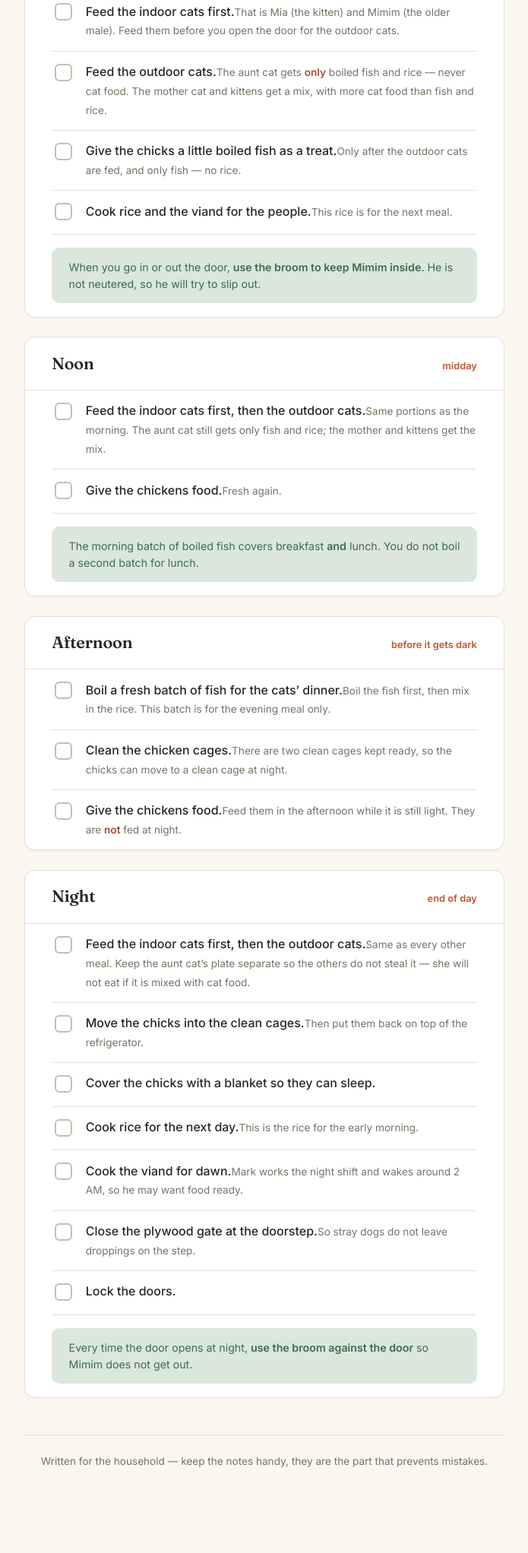
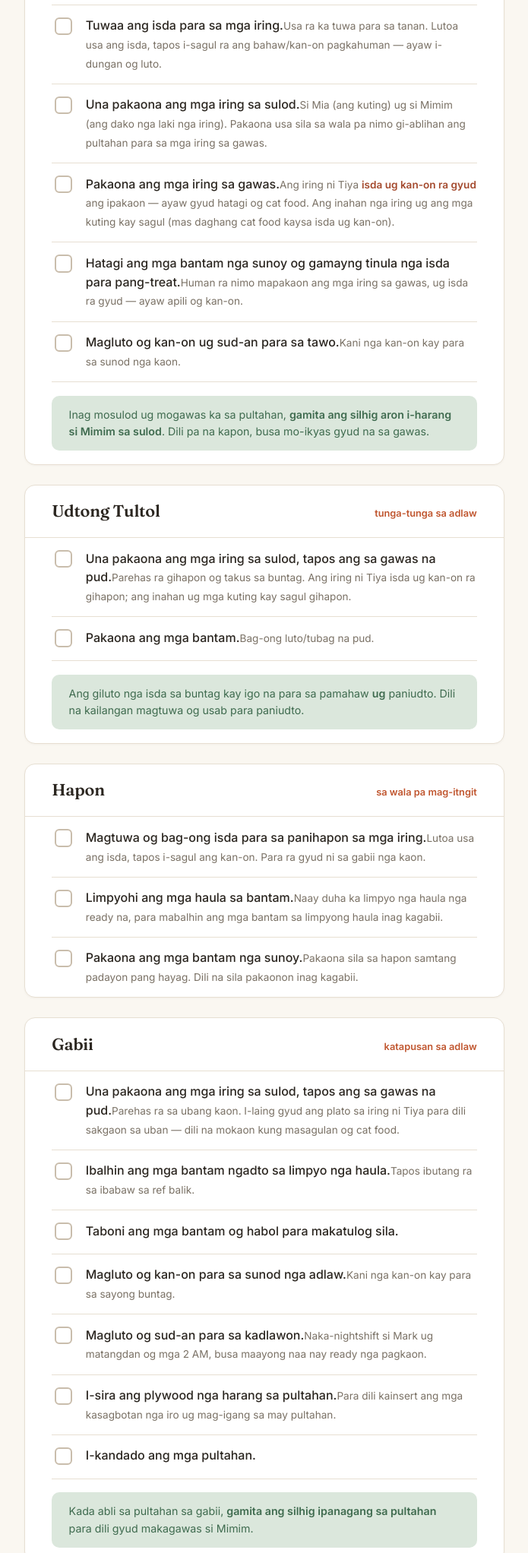
Before and after one commit to markkennethbadilla/public-family-hub, a plain HTML site: page house/cat-chicken-care/index.html in a window 1280 px wide. Shown: the part 734-2778 px from the top of the page at 76% size, without its empty margins (292-987 px from the left). Drawn offline with Linux system fonts and the light colour scheme.

Commit message:
Translate cat & chicken care checklist to Bisaya (Cebuano)
The helper-facing page is now in Bisaya for the household to read directly.

```diff
--- a/house/cat-chicken-care/index.html
+++ b/house/cat-chicken-care/index.html
@@ -3,7 +3,7 @@
 <head>
 <meta charset="utf-8">
 <meta name="viewport" content="width=device-width, initial-scale=1">
-<title>Daily Cat &amp; Chicken Care</title>
+<title>Adlaw-adlaw nga Pag-atiman sa Iring ug Bantam</title>
 <link rel="preconnect" href="https://fonts.googleapis.com">
 <link rel="preconnect" href="https://fonts.gstatic.com" crossorigin>
 <link href="https://fonts.googleapis.com/css2?family=Fraunces:ital,opsz,wght@0,9..144,500;0,9..144,600;0,9..144,700;1,9..144,500&family=Inter:wght@400;500;600;700&display=swap" rel="stylesheet">
@@ -90,64 +90,64 @@
 <body>
 <div class="wrap">
   <header>
-    <div class="eyebrow">Daily Routine</div>
-    <h1>Cat &amp; Chicken Care</h1>
-    <div class="lead">Tick each task as you finish it. The list resets every morning. Read the notes on each item &mdash; they stop the small mistakes (who eats what, closing the broom, not feeding at night).</div>
+    <div class="eyebrow">Adlaw-adlaw nga Routine</div>
+    <h1>Pag-atiman sa Iring ug Manok (Bantam)</h1>
+    <div class="lead">I-check ra matag buluhaton inag mahuman nimo. Mo-reset ra ni kada buntag. Basaha gyud ang mga note sa matag item &mdash; para dili magkabuang (kinsay pakaonon, pag-harang sa silhig, ug dili magpakaw inag kagabii).</div>
   </header>
 
   <div class="reset-row">
-    <button class="reset" id="resetBtn">Clear the list for a new day</button>
+    <button class="reset" id="resetBtn">I-clear ang listahan para sa bag-ong adlaw</button>
   </div>
   <div class="progress" id="progress"></div>
 
   <section data-day="morning">
-    <div class="sec-head"><h2>Morning</h2><span class="when">start of day</span></div>
+    <div class="sec-head"><h2>Buntag</h2><span class="when">sugod sa adlaw</span></div>
     <div class="sec-body">
-      <label class="task"><input type="checkbox" data-k="m1"><span class="txt"><span class="t">Move the chicken cages from on top of the refrigerator to the bedroom.</span><span class="note">Stack them one on top of the other, in a high place, so the cats cannot reach them &mdash; and so the chicks get sunlight.</span></span></label>
-      <label class="task"><input type="checkbox" data-k="m2"><span class="txt"><span class="t">Open the plywood gate at the doorstep.</span><span class="note">Do this before feeding the outdoor cats, so they can be reached.</span></span></label>
-      <label class="task"><input type="checkbox" data-k="m3"><span class="txt"><span class="t">Give the chickens food.</span><span class="note">They like it fresh, so refill even if some is left.</span></span></label>
-      <label class="task"><input type="checkbox" data-k="m4"><span class="txt"><span class="t">Boil the fish for the cats.</span><span class="note">One batch for all of them. Boil the fish first, then mix the rice in after &mdash; not together.</span></span></label>
-      <label class="task"><input type="checkbox" data-k="m5"><span class="txt"><span class="t">Feed the indoor cats first.</span><span class="note">That is Mia (the kitten) and Mimim (the older male). Feed them before you open the door for the outdoor cats.</span></span></label>
-      <label class="task"><input type="checkbox" data-k="m6"><span class="txt"><span class="t">Feed the outdoor cats.</span><span class="note">The aunt cat gets <b>only</b> boiled fish and rice &mdash; never cat food. The mother cat and kittens get a mix, with more cat food than fish and rice.</span></span></label>
-      <label class="task"><input type="checkbox" data-k="m7"><span class="txt"><span class="t">Give the chicks a little boiled fish as a treat.</span><span class="note">Only after the outdoor cats are fed, and only fish &mdash; no rice.</span></span></label>
-      <label class="task"><input type="checkbox" data-k="m8"><span class="txt"><span class="t">Cook rice and the viand for the people.</span><span class="note">This rice is for the next meal.</span></span></label>
-      <div class="aside">When you go in or out the door, <b>use the broom to keep Mimim inside</b>. He is not neutered, so he will try to slip out.</div>
+      <label class="task"><input type="checkbox" data-k="m1"><span class="txt"><span class="t">Ibalhin ang haula sa mga bantam gikan sa ibabaw sa ref adto sa kwarto.</span><span class="note">I-patong-patong ra sa taas nga dapit para dili maabot sa mga iring &mdash; ug para ma-initan sab ang mga bantam nga sunoy.</span></span></label>
+      <label class="task"><input type="checkbox" data-k="m2"><span class="txt"><span class="t">Ablihi ang plywood nga harang sa pultahan.</span><span class="note">Himoa ni sa wala pa nimo gi-pakaon ang mga iring sa gawas, para dali ra sila maabot.</span></span></label>
+      <label class="task"><input type="checkbox" data-k="m3"><span class="txt"><span class="t">Pakaona ang mga bantam nga sunoy.</span><span class="note">Gusto ni silag bag-ong tuwad/pagkaon, busa pun-i ra gihapon masking naa pay nahabilin.</span></span></label>
+      <label class="task"><input type="checkbox" data-k="m4"><span class="txt"><span class="t">Tuwaa ang isda para sa mga iring.</span><span class="note">Usa ra ka tuwa para sa tanan. Lutoa usa ang isda, tapos i-sagul ra ang bahaw/kan-on pagkahuman &mdash; ayaw i-dungan og luto.</span></span></label>
+      <label class="task"><input type="checkbox" data-k="m5"><span class="txt"><span class="t">Una pakaona ang mga iring sa sulod.</span><span class="note">Si Mia (ang kuting) ug si Mimim (ang dako nga laki nga iring). Pakaona usa sila sa wala pa nimo gi-ablihan ang pultahan para sa mga iring sa gawas.</span></span></label>
+      <label class="task"><input type="checkbox" data-k="m6"><span class="txt"><span class="t">Pakaona ang mga iring sa gawas.</span><span class="note">Ang iring ni Tiya <b>isda ug kan-on ra gyud</b> ang ipakaon &mdash; ayaw gyud hatagi og cat food. Ang inahan nga iring ug ang mga kuting kay sagul (mas daghang cat food kaysa isda ug kan-on).</span></span></label>
+      <label class="task"><input type="checkbox" data-k="m7"><span class="txt"><span class="t">Hatagi ang mga bantam nga sunoy og gamayng tinula nga isda para pang-treat.</span><span class="note">Human ra nimo mapakaon ang mga iring sa gawas, ug isda ra gyud &mdash; ayaw apili og kan-on.</span></span></label>
+      <label class="task"><input type="checkbox" data-k="m8"><span class="txt"><span class="t">Magluto og kan-on ug sud-an para sa tawo.</span><span class="note">Kani nga kan-on kay para sa sunod nga kaon.</span></span></label>
+      <div class="aside">Inag mosulod ug mogawas ka sa pultahan, <b>gamita ang silhig aron i-harang si Mimim sa sulod</b>. Dili pa na kapon, busa mo-ikyas gyud na sa gawas.</div>
     </div>
   </section>
 
   <section data-day="noon">
-    <div class="sec-head"><h2>Noon</h2><span class="when">midday</span></div>
+    <div class="sec-head"><h2>Udtong Tultol</h2><span class="when">tunga-tunga sa adlaw</span></div>
     <div class="sec-body">
-      <label class="task"><input type="checkbox" data-k="n1"><span class="txt"><span class="t">Feed the indoor cats first, then the outdoor cats.</span><span class="note">Same portions as the morning. The aunt cat still gets only fish and rice; the mother and kittens get the mix.</span></span></label>
-      <label class="task"><input type="checkbox" data-k="n2"><span class="txt"><span class="t">Give the chickens food.</span><span class="note">Fresh again.</span></span></label>
-      <div class="aside">The morning batch of boiled fish covers breakfast <b>and</b> lunch. You do not boil a second batch for lunch.</div>
+      <label class="task"><input type="checkbox" data-k="n1"><span class="txt"><span class="t">Una pakaona ang mga iring sa sulod, tapos ang sa gawas na pud.</span><span class="note">Parehas ra gihapon og takus sa buntag. Ang iring ni Tiya isda ug kan-on ra gihapon; ang inahan ug mga kuting kay sagul gihapon.</span></span></label>
+      <label class="task"><input type="checkbox" data-k="n2"><span class="txt"><span class="t">Pakaona ang mga bantam.</span><span class="note">Bag-ong luto/tubag na pud.</span></span></label>
+      <div class="aside">Ang giluto nga isda sa buntag kay igo na para sa pamahaw <b>ug</b> paniudto. Dili na kailangan magtuwa og usab para paniudto.</div>
     </div>
   </section>
 
   <section data-day="afternoon">
-    <div class="sec-head"><h2>Afternoon</h2><span class="when">before it gets dark</span></div>
+    <div class="sec-head"><h2>Hapon</h2><span class="when">sa wala pa mag-itngit</span></div>
     <div class="sec-body">
-      <label class="task"><input type="checkbox" data-k="a1"><span class="txt"><span class="t">Boil a fresh batch of fish for the cats&rsquo; dinner.</span><span class="note">Boil the fish first, then mix in the rice. This batch is for the evening meal only.</span></span></label>
-      <label class="task"><input type="checkbox" data-k="a2"><span class="txt"><span class="t">Clean the chicken cages.</span><span class="note">There are two clean cages kept ready, so the chicks can move to a clean cage at night.</span></span></label>
-      <label class="task"><input type="checkbox" data-k="a3"><span class="txt"><span class="t">Give the chickens food.</span><span class="note">Feed them in the afternoon while it is still light. They are <b>not</b> fed at night.</span></span></label>
+      <label class="task"><input type="checkbox" data-k="a1"><span class="txt"><span class="t">Magtuwa og bag-ong isda para sa panihapon sa mga iring.</span><span class="note">Lutoa usa ang isda, tapos i-sagul ang kan-on. Para ra gyud ni sa gabii nga kaon.</span></span></label>
+      <label class="task"><input type="checkbox" data-k="a2"><span class="txt"><span class="t">Limpyohi ang mga haula sa bantam.</span><span class="note">Naay duha ka limpyo nga haula nga ready na, para mabalhin ang mga bantam sa limpyong haula inag kagabii.</span></span></label>
+      <label class="task"><input type="checkbox" data-k="a3"><span class="txt"><span class="t">Pakaona ang mga bantam nga sunoy.</span><span class="note">Pakaona sila sa hapon samtang padayon pang hayag. Dili na sila pakaonon inag kagabii.</span></span></label>
     </div>
   </section>
 
   <section data-day="night">
-    <div class="sec-head"><h2>Night</h2><span class="when">end of day</span></div>
+    <div class="sec-head"><h2>Gabii</h2><span class="when">katapusan sa adlaw</span></div>
     <div class="sec-body">
-      <label class="task"><input type="checkbox" data-k="e1"><span class="txt"><span class="t">Feed the indoor cats first, then the outdoor cats.</span><span class="note">Same as every other meal. Keep the aunt cat&rsquo;s plate separate so the others do not steal it &mdash; she will not eat if it is mixed with cat food.</span></span></label>
-      <label class="task"><input type="checkbox" data-k="e2"><span class="txt"><span class="t">Move the chicks into the clean cages.</span><span class="note">Then put them back on top of the refrigerator.</span></span></label>
-      <label class="task"><input type="checkbox" data-k="e3"><span class="txt"><span class="t">Cover the chicks with a blanket so they can sleep.</span><span class="note"></span></span></label>
-      <label class="task"><input type="checkbox" data-k="e4"><span class="txt"><span class="t">Cook rice for the next day.</span><span class="note">This is the rice for the early morning.</span></span></label>
-      <label class="task"><input type="checkbox" data-k="e5"><span class="txt"><span class="t">Cook the viand for dawn.</span><span class="note">Mark works the night shift and wakes around 2 AM, so he may want food ready.</span></span></label>
-      <label class="task"><input type="checkbox" data-k="e6"><span class="txt"><span class="t">Close the plywood gate at the doorstep.</span><span class="note">So stray dogs do not leave droppings on the step.</span></span></label>
-      <label class="task"><input type="checkbox" data-k="e7"><span class="txt"><span class="t">Lock the doors.</span><span class="note"></span></span></label>
-      <div class="aside">Every time the door opens at night, <b>use the broom against the door</b> so Mimim does not get out.</div>
+      <label class="task"><input type="checkbox" data-k="e1"><span class="txt"><span class="t">Una pakaona ang mga iring sa sulod, tapos ang sa gawas na pud.</span><span class="note">Parehas ra sa ubang kaon. I-laing gyud ang plato sa iring ni Tiya para dili sakgaon sa uban &mdash; dili na mokaon kung masagulan og cat food.</span></span></label>
+      <label class="task"><input type="checkbox" data-k="e2"><span class="txt"><span class="t">Ibalhin ang mga bantam ngadto sa limpyo nga haula.</span><span class="note">Tapos ibutang ra sa ibabaw sa ref balik.</span></span></label>
+      <label class="task"><input type="checkbox" data-k="e3"><span class="txt"><span class="t">Taboni ang mga bantam og habol para makatulog sila.</span><span class="note"></span></span></label>
+      <label class="task"><input type="checkbox" data-k="e4"><span class="txt"><span class="t">Magluto og kan-on para sa sunod nga adlaw.</span><span class="note">Kani nga kan-on kay para sa sayong buntag.</span></span></label>
+      <label class="task"><input type="checkbox" data-k="e5"><span class="txt"><span class="t">Magluto og sud-an para sa kadlawon.</span><span class="note">Naka-nightshift si Mark ug matangdan og mga 2 AM, busa maayong naa nay ready nga pagkaon.</span></span></label>
+      <label class="task"><input type="checkbox" data-k="e6"><span class="txt"><span class="t">I-sira ang plywood nga harang sa pultahan.</span><span class="note">Para dili kainsert ang mga kasagbotan nga iro ug mag-igang sa may pultahan.</span></span></label>
+      <label class="task"><input type="checkbox" data-k="e7"><span class="txt"><span class="t">I-kandado ang mga pultahan.</span><span class="note"></span></span></label>
+      <div class="aside">Kada abli sa pultahan sa gabii, <b>gamita ang silhig ipanagang sa pultahan</b> para dili gyud makagawas si Mimim.</div>
     </div>
   </section>
 
-  <footer>Written for the household &mdash; keep the notes handy, they are the part that prevents mistakes.</footer>
+  <footer>Gi-suhit para sa panimalay &mdash; ibutang lang sa duol ang mga note, kay mao ni makapugong sa mga sayop.</footer>
 </div>
 
 <script>
@@ -185,7 +185,7 @@
     var done = boxes.filter(function (b) { return b.checked; }).length;
     var total = boxes.length;
     if (!done) { progress.textContent = ""; return; }
-    progress.textContent = done + " of " + total + " tasks done today";
+    progress.textContent = done + " sa " + total + " ka buluhaton ang nahuman karon";
   }
 
   boxes.forEach(function (b) { b.addEventListener("change", save); });
```
